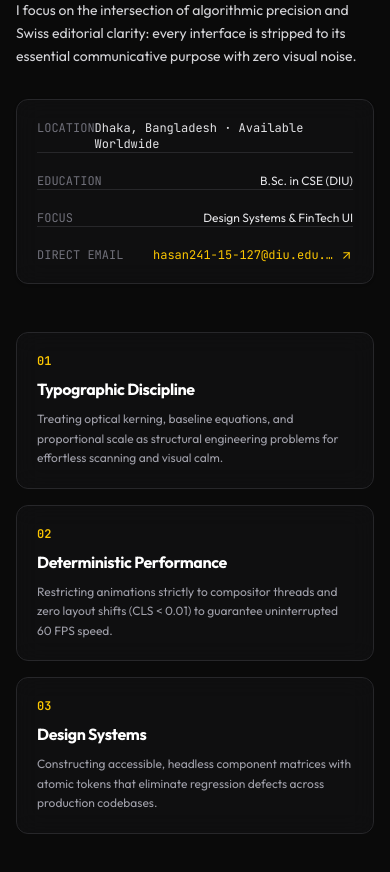
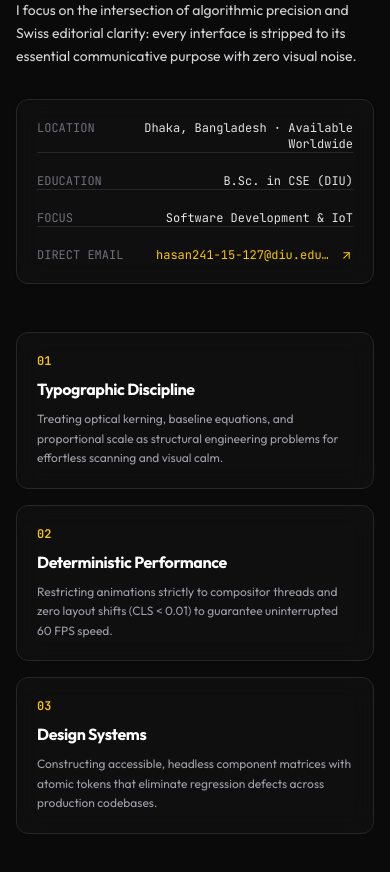
Before and after one commit to Mahin208-next/portfolio-v1, a React (Vite) app: page / in a window 390 px wide. Shown: the part 1560-2432 px from the top of the page. Built offline with nearby package versions, Linux system fonts and the light colour scheme; no server answers.

Commit message:
feat(admin): editable About heading + dynamic info card rows with add/edit/delete, email link toggle

```diff
--- a/src/components/About.tsx
+++ b/src/components/About.tsx
@@ -6,6 +6,15 @@ import { SectionReveal } from './common/SectionReveal';
 export const About: React.FC = () => {
   const { data } = usePortfolio();
   const { personalInfo, aboutBio, pillars } = data;
+
+  // Support both new dynamic items and legacy fallback
+  const infoItems: { label: string; value: string; isEmail?: boolean }[] =
+    (personalInfo as any).aboutInfoItems ?? [
+      { label: 'Location', value: personalInfo.location, isEmail: false },
+      { label: 'Education', value: 'B.Sc. in CSE (DIU)', isEmail: false },
+      { label: 'Focus', value: 'Design Systems & FinTech UI', isEmail: false },
+      { label: 'Direct Email', value: personalInfo.email, isEmail: true },
+    ];
 
   return (
     <section
@@ -34,32 +43,27 @@ export const About: React.FC = () => {
               ))}
             </div>
 
+            {/* Dynamic Info Card */}
             <div className="lg:col-span-5 border border-zinc-200 dark:border-zinc-800 rounded-xl p-5 sm:p-6 bg-white/70 dark:bg-zinc-900/40 backdrop-blur-md shadow-sm">
               <dl className="space-y-3 text-xs sm:text-sm divide-y divide-zinc-200 dark:divide-zinc-800">
-                <div className="pt-2 first:pt-0 flex justify-between items-baseline">
-                  <dt className="text-zinc-500 text-xs font-mono uppercase">Location</dt>
-                  <dd className="font-mono text-zinc-800 dark:text-zinc-200">{personalInfo.location}</dd>
-                </div>
-                <div className="pt-2 flex justify-between items-baseline">
-                  <dt className="text-zinc-500 text-xs font-mono uppercase">Education</dt>
-                  <dd className="text-zinc-800 dark:text-zinc-200">B.Sc. in CSE (DIU)</dd>
-                </div>
-                <div className="pt-2 flex justify-between items-baseline">
-                  <dt className="text-zinc-500 text-xs font-mono uppercase">Focus</dt>
-                  <dd className="text-zinc-800 dark:text-zinc-200">Design Systems &amp; FinTech UI</dd>
-                </div>
-                <div className="pt-2 flex justify-between items-baseline">
-                  <dt className="text-zinc-500 text-xs font-mono uppercase">Direct Email</dt>
-                  <dd>
+                {infoItems.map((item, idx) => (
+                  <div key={idx} className="pt-2 first:pt-0 flex justify-between items-baseline gap-4">
+                    <dt className="text-zinc-500 text-xs font-mono uppercase shrink-0">{item.label}</dt>
+                    <dd className="text-right">
+                      {item.isEmail ? (
                         <a
-                      href={`mailto:${personalInfo.email}`}
-                      className="font-mono text-yellow-600 dark:text-yellow-400 hover:underline flex items-center gap-1 text-xs truncate max-w-[200px] sm:max-w-none"
+                          href={`mailto:${item.value}`}
+                          className="font-mono text-yellow-600 dark:text-yellow-400 hover:underline flex items-center gap-1 text-xs justify-end"
                         >
-                      <span className="truncate">{personalInfo.email}</span>
+                          <span className="truncate max-w-[180px] sm:max-w-none">{item.value}</span>
                           <ArrowUpRight size={13} className="shrink-0" />
                         </a>
+                      ) : (
+                        <span className="font-mono text-zinc-800 dark:text-zinc-200">{item.value}</span>
+                      )}
                     </dd>
                   </div>
+                ))}
               </dl>
             </div>
           </div>
--- a/src/components/admin/AdminPanel.tsx
+++ b/src/components/admin/AdminPanel.tsx
@@ -547,15 +547,107 @@ export const AdminPanel: React.FC<AdminPanelProps> = ({
           {/* ════ 4. ABOUT SECTION ════ */}
           {activeSection === 'about' && (
             <div className="space-y-6">
-              <SectionCard title="About Heading">
-                <Field label="Header Title">
+              <SectionCard title="About Heading" description="The large heading displayed at the top of the About section.">
+                <Field label="Section Heading Text">
                   <input
                     type="text"
                     className={inputCls}
                     value={(data.personalInfo as any).aboutHeading || 'This is Mossadik Hasan'}
                     onChange={(e) => updatePersonalInfo({ aboutHeading: e.target.value } as any)}
+                    placeholder="e.g. This is Mossadik Hasan"
                   />
                 </Field>
+              </SectionCard>
+
+              <SectionCard title="Info Card Items" description="The label/value pairs shown in the card on the right side of the About section (Location, Education, Focus, Email, etc). Toggle 'Email link' to make a row render as a clickable mailto link.">
+                <div className="space-y-3">
+                  {((data.personalInfo as any).aboutInfoItems ?? [
+                    { label: 'Location', value: (data.personalInfo as any).location || '', isEmail: false },
+                    { label: 'Education', value: 'B.Sc. in CSE (DIU)', isEmail: false },
+                    { label: 'Focus', value: 'Software Development & IoT', isEmail: false },
+                    { label: 'Direct Email', value: (data.personalInfo as any).email || '', isEmail: true },
+                  ]).map((item: { label: string; value: string; isEmail: boolean }, i: number) => {
+                    const items: { label: string; value: string; isEmail: boolean }[] =
+                      (data.personalInfo as any).aboutInfoItems ?? [];
+                    return (
+                      <div key={i} className="p-3 rounded-xl border border-zinc-200 dark:border-zinc-800 space-y-2">
+                        <div className="flex items-center justify-between">
+                          <span className="text-xs font-mono font-bold text-yellow-500">Row #{i + 1}</span>
+                          <button
+                            type="button"
+                            onClick={() => {
+                              const updated = items.filter((_, j) => j !== i);
+                              updatePersonalInfo({ aboutInfoItems: updated } as any);
+                            }}
+                            className="p-1.5 rounded-lg text-zinc-400 hover:text-red-400 hover:bg-red-950/30 transition-colors"
+                            title="Delete row"
+                          >
+                            <Trash2 size={13} />
+                          </button>
+                        </div>
+                        <div className="grid grid-cols-2 gap-2">
+                          <Field label="Label">
+                            <input
+                              type="text"
+                              className={inputCls}
+                              value={item.label}
+                              placeholder="e.g. Location"
+                              onChange={(e) => {
+                                const updated = [...items];
+                                updated[i] = { ...updated[i], label: e.target.value };
+                                updatePersonalInfo({ aboutInfoItems: updated } as any);
+                              }}
+                            />
+                          </Field>
+                          <Field label="Value">
+                            <input
+                              type="text"
+                              className={inputCls}
+                              value={item.value}
+                              placeholder="e.g. Dhaka, Bangladesh"
+                              onChange={(e) => {
+                                const updated = [...items];
+                                updated[i] = { ...updated[i], value: e.target.value };
+                                updatePersonalInfo({ aboutInfoItems: updated } as any);
+                              }}
+                            />
+                          </Field>
+                        </div>
+                        <label className="flex items-center gap-2 cursor-pointer select-none">
+                          <input
+                            type="checkbox"
+                            checked={!!item.isEmail}
+                            onChange={(e) => {
+                              const updated = [...items];
+                              updated[i] = { ...updated[i], isEmail: e.target.checked };
+                              updatePersonalInfo({ aboutInfoItems: updated } as any);
+                            }}
+                            className="w-3.5 h-3.5 accent-yellow-400"
+                          />
+                          <span className="text-xs text-zinc-500">Email link (renders as clickable mailto)</span>
+                        </label>
+                      </div>
+                    );
+                  })}
+                </div>
+                <button
+                  type="button"
+                  onClick={() => {
+                    const existing: { label: string; value: string; isEmail: boolean }[] =
+                      (data.personalInfo as any).aboutInfoItems ?? [
+                        { label: 'Location', value: (data.personalInfo as any).location || '', isEmail: false },
+                        { label: 'Education', value: 'B.Sc. in CSE (DIU)', isEmail: false },
+                        { label: 'Focus', value: 'Software Development & IoT', isEmail: false },
+                        { label: 'Direct Email', value: (data.personalInfo as any).email || '', isEmail: true },
+                      ];
+                    updatePersonalInfo({
+                      aboutInfoItems: [...existing, { label: 'New Label', value: 'New Value', isEmail: false }],
+                    } as any);
+                  }}
+                  className="flex items-center gap-1.5 text-xs font-semibold text-yellow-500 hover:text-yellow-400 mt-2"
+                >
+                  <Plus size={14} /> Add Info Row
+                </button>
               </SectionCard>
 
               <SectionCard title="Bio Paragraphs" description="Add, edit, or remove paragraphs in your about section.">
--- a/src/data/portfolioData.ts
+++ b/src/data/portfolioData.ts
@@ -8,6 +8,12 @@ export const PERSONAL_INFO = {
   heroHeadlineAccent: 'technologist',
   heroHeadlineLine2: '& Senior Frontend Engineer',
   aboutHeading: 'This is Mossadik Hasan',
+  aboutInfoItems: [
+    { label: 'Location', value: 'Dhaka, Bangladesh · Available Worldwide', isEmail: false },
+    { label: 'Education', value: 'B.Sc. in CSE (DIU)', isEmail: false },
+    { label: 'Focus', value: 'Software Development & IoT', isEmail: false },
+    { label: 'Direct Email', value: 'hasan241-15-127@diu.edu.bd', isEmail: true },
+  ],
   tagline: 'Sculpting high-performance web systems with Swiss typographic discipline and kinetic precision.',
   email: 'hasan241-15-127@diu.edu.bd',
   location: 'Dhaka, Bangladesh · Available Worldwide',
```
Lines whose indentation alone changed are shown as unchanged.
